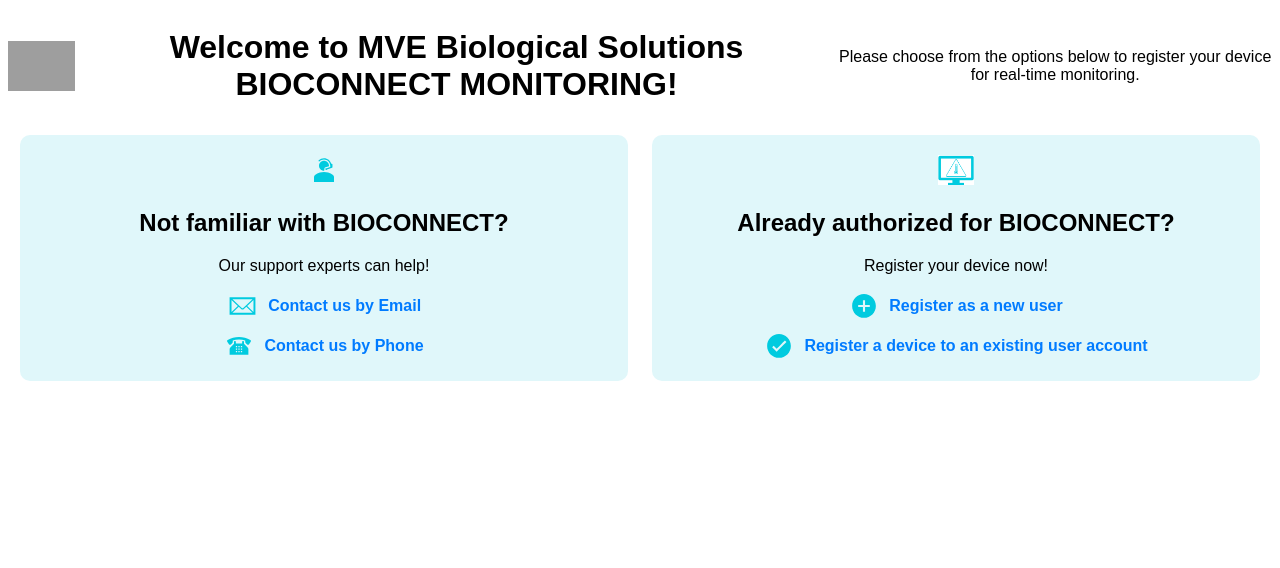
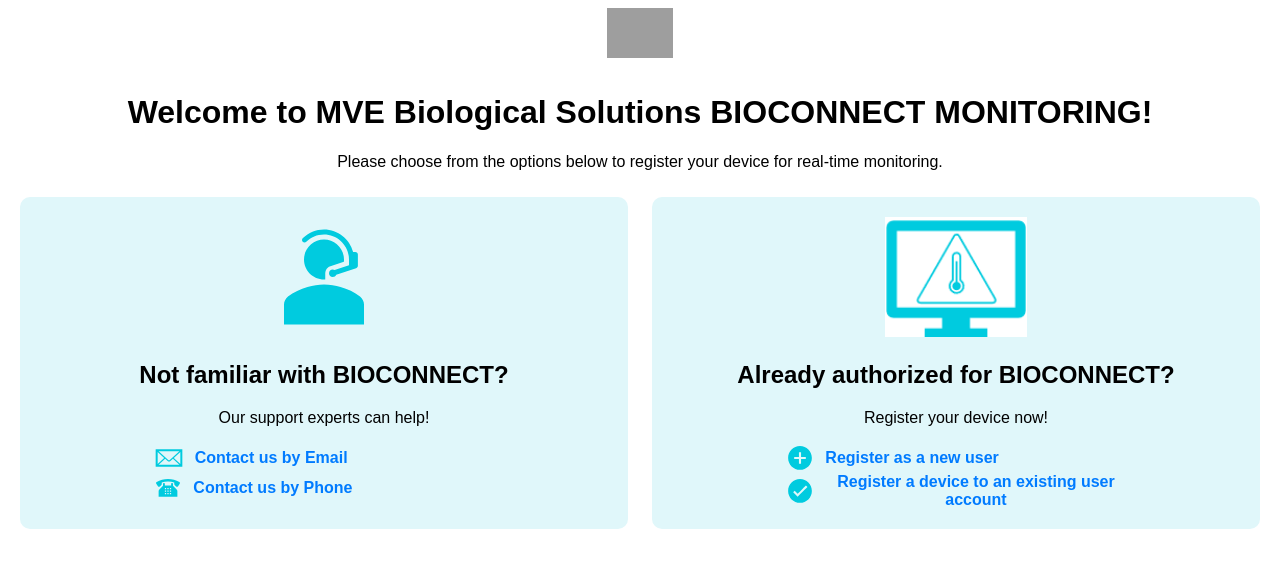
Before and after one commit to dsiddell-cryoport/cryoport-registration, a React (Create React App) app: page / in a window 1280 px wide. Shown: the top 568 px of the page. Built offline with nearby package versions, Linux system fonts and the light colour scheme; grey boxes are pictures that could not be loaded.

Commit message:
update dockerfile

```diff
--- a/src/assets/styles.css
+++ b/src/assets/styles.css
@@ -9,10 +9,16 @@
     align-items: center;
     justify-content: center;
     gap: 15px;
+    flex-direction: column;
 }
 
 .header-logo {
     height: 50px;
+}
+
+.header-subtext {
+    text-align: center;
+    margin-top: 5px;
 }
 
 .header-image {
@@ -34,16 +40,26 @@
     border-radius: 10px;
 }
 
+.contact-links-wrapper, .register-links-wrapper {
+    display: flex;
+    flex-direction: column;
+    align-items: center;
+}
+
 .contact-links, .register-links {
     display: flex;
     align-items: center;
-    justify-content: center;
     gap: 10px;
-    margin-top: 10px;
+    justify-content: flex-start;
+    width: 60%;
 }
 
-.contact-icon, .register-icon, .section-icon {
+.contact-icon, .register-icon {
     height: 30px;
+}
+
+.section-icon.large-icon {
+    height: 120px;
 }
 
 .contact-link, .register-link {
--- a/src/components/ContactSupport.js
+++ b/src/components/ContactSupport.js
@@ -8,9 +8,10 @@
 function ContactSupport() {
     return (
         <div className="contact-support">
-            <img src={supportIcon} alt="Support Icon" className="section-icon" />
+            <img src={supportIcon} alt="Support Icon" className="section-icon large-icon" />
             <h2>Not familiar with {CONFIG.productName}?</h2>
             <p>Our support experts can help!</p>
+            <div className="contact-links-wrapper">
                 <div className="contact-links">
                     <img src={emailIcon} alt="Email Icon" className="contact-icon" />
                     <a href={CONFIG.contactEmail} className="contact-link">Contact us by Email</a>
@@ -20,6 +21,7 @@
                     <a href={CONFIG.contactPhone} className="contact-link">Contact us by Phone</a>
                 </div>
             </div>
+        </div>
     );
 }
 
--- a/src/components/Header.js
+++ b/src/components/Header.js
@@ -6,8 +6,10 @@
     return (
         <header className="header">
             <img src={CONFIG.headerImage} alt="Company Logo" className="header-logo" />
-            <h1>Welcome to {CONFIG.companyName} {CONFIG.productName} MONITORING!</h1>
-            <p>Please choose from the options below to register your device for real-time monitoring.</p>
+            <div className="header-text">
+                <h1>Welcome to {CONFIG.companyName} {CONFIG.productName} MONITORING!</h1>
+                <p className="header-subtext">Please choose from the options below to register your device for real-time monitoring.</p>
+            </div>
         </header>
     );
 }
--- a/src/components/RegisterDevice.js
+++ b/src/components/RegisterDevice.js
@@ -8,9 +8,10 @@
 function RegisterDevice() {
     return (
         <div className="register-device">
-            <img src={bioconnectIcon} alt="BioConnect Icon" className="section-icon" />
+            <img src={bioconnectIcon} alt="BioConnect Icon" className="section-icon large-icon" />
             <h2>Already authorized for {CONFIG.productName}?</h2>
             <p>Register your device now!</p>
+            <div className="register-links-wrapper">
                 <div className="register-links">
                     <img src={registerUserIcon} alt="Register User Icon" className="register-icon" />
                     <a href={CONFIG.registerNewUser} className="register-link">Register as a new user</a>
@@ -20,6 +21,7 @@
                     <a href={CONFIG.registerDevice} className="register-link">Register a device to an existing user account</a>
                 </div>
             </div>
+        </div>
     );
 }
 
```
Lines whose indentation alone changed are shown as unchanged.
